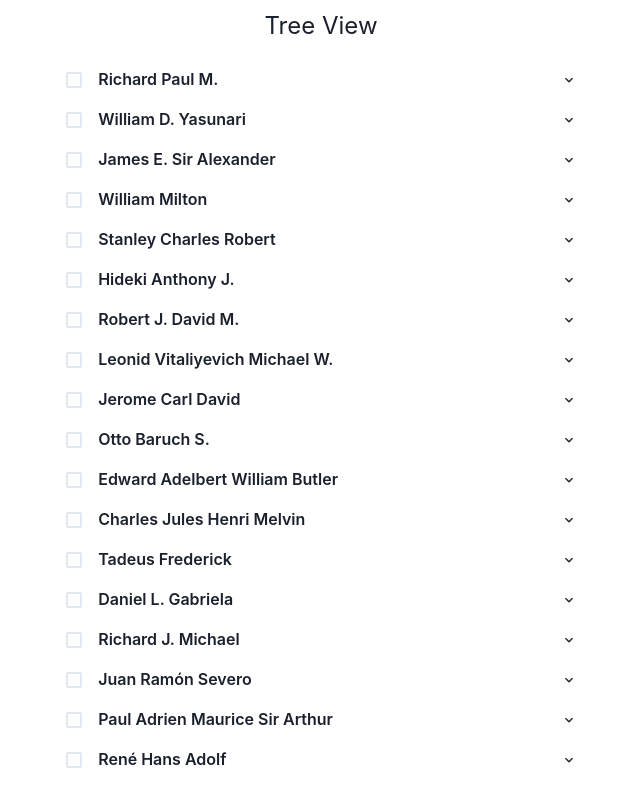
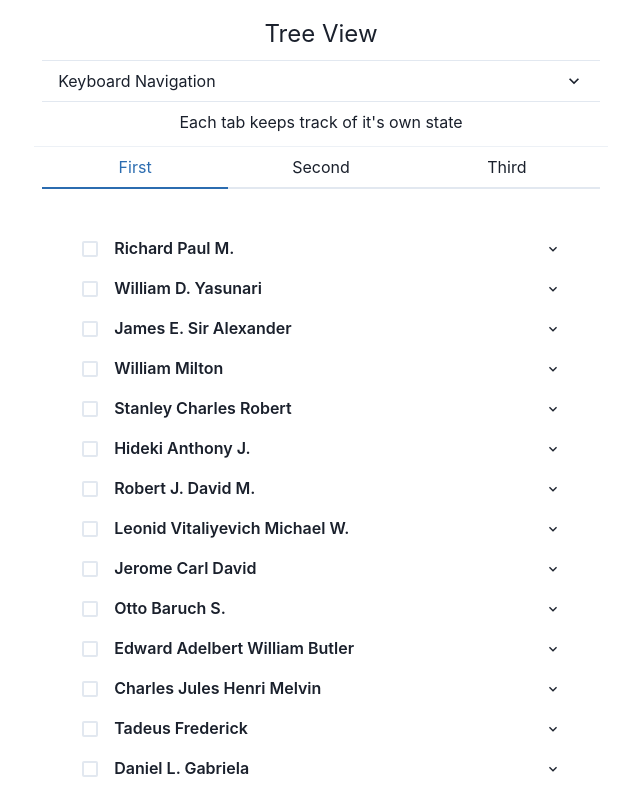
Before and after one commit to chamatt/tree-view-select, a React (Create React App) app: page / in a window 1280 px wide. Shown: the top 790 px of the page, without its empty margins (319-959 px from the left). Built offline with nearby package versions, Linux system fonts and the light colour scheme.

Commit message:
feat: add state persistence via local storage

```diff
--- a/package.json
+++ b/package.json
@@ -23,6 +23,7 @@
     "react": "^17.0.2",
     "react-dom": "^17.0.2",
     "react-scripts": "4.0.3",
+    "react-use": "^17.2.4",
     "typescript": "^4.1.2",
     "web-vitals": "^1.0.1"
   },
--- a/src/App.tsx
+++ b/src/App.tsx
@@ -1,9 +1,19 @@
-import { ChakraProvider, Text } from "@chakra-ui/react";
+import {
+  ChakraProvider,
+  Divider,
+  Tab,
+  TabList,
+  TabPanel,
+  TabPanels,
+  Tabs,
+  Text,
+} from "@chakra-ui/react";
 import { Container } from "@chakra-ui/react";
 import theme from "./themes";
 import { getTree } from "services/getTree";
 import TreeView from "components/TreeView";
 import { useMemo } from "react";
+import Header from "components/Header";
 
 const App = () => {
   const initialTree = useMemo(() => {
@@ -13,10 +23,29 @@ const App = () => {
   return (
     <ChakraProvider theme={theme}>
       <Container>
-        <Text fontSize="2xl" align="center" p="2">
-          Tree View
-        </Text>
-        <TreeView id="teste" initialTree={initialTree} />
+        <Header />
+
+        <Text align="center">Each tab keeps track of it's own state</Text>
+        <Divider mt="3" />
+
+        <Tabs isFitted variant="line">
+          <TabList mb="1em" mx="2">
+            <Tab>First</Tab>
+            <Tab>Second</Tab>
+            <Tab>Third</Tab>
+          </TabList>
+          <TabPanels>
+            <TabPanel>
+              <TreeView id="tab-1" initialTree={initialTree} />
+            </TabPanel>
+            <TabPanel>
+              <TreeView id="tab-2" initialTree={initialTree} />
+            </TabPanel>
+            <TabPanel>
+              <TreeView id="tab-3" initialTree={initialTree} />
+            </TabPanel>
+          </TabPanels>
+        </Tabs>
       </Container>
     </ChakraProvider>
   );
--- /dev/null
+++ b/src/components/Header/index.tsx
@@ -0,0 +1,45 @@
+import {
+  Accordion,
+  AccordionButton,
+  AccordionIcon,
+  AccordionItem,
+  AccordionPanel,
+  Box,
+  Kbd,
+  Text,
+} from "@chakra-ui/react";
+
+const Header = () => {
+  return (
+    <Box p="2">
+      <Text fontSize="2xl" align="center" p="2">
+        Tree View
+      </Text>
+      <Accordion allowToggle>
+        <AccordionItem>
+          <h2>
+            <AccordionButton>
+              <Box flex="1" textAlign="left">
+                Keyboard Navigation
+              </Box>
+              <AccordionIcon />
+            </AccordionButton>
+          </h2>
+          <AccordionPanel pb={4}>
+            <div>
+              Next: <Kbd>tab</Kbd>
+            </div>
+            <div>
+              Previous: <Kbd>shift</Kbd> + <Kbd>tab</Kbd>
+            </div>
+            <div>
+              Select/Open: <Kbd>space</Kbd>
+            </div>
+          </AccordionPanel>
+        </AccordionItem>
+      </Accordion>
+    </Box>
+  );
+};
+
+export default Header;
--- a/src/contexts/TreeContext/index.tsx
+++ b/src/contexts/TreeContext/index.tsx
@@ -1,5 +1,6 @@
 import { TreeItemData } from "components/TreeItem";
 import React, { createContext, useReducer } from "react";
+import { useDebounce, useLocalStorage,  } from "react-use";
 import { Action } from "./actions";
 import { TreeContextReducer } from "./reducers";
 
@@ -23,11 +24,23 @@ export const useTree = () => {
 };
 
 export const TreeContextProvider = ({ id, initialTree, children }: any) => {
+  const [persistedState, setPersistedState] = useLocalStorage(
+    `tree-view-${id}`,
+    initialTree
+  );
+
   const [state, dispatch] = useReducer(TreeContextReducer, {
     id,
-    tree: initialTree,
+    tree: persistedState,
   });
 
+  useDebounce(
+    () => {
+      setPersistedState(state.tree);
+    },
+    500,
+    [state.tree]
+  );
   return (
     <TreeContext.Provider value={{ state, dispatch }}>
       {children}
```
Also changed, not shown: 1 other file (tests, documents, lock files or other folders).
